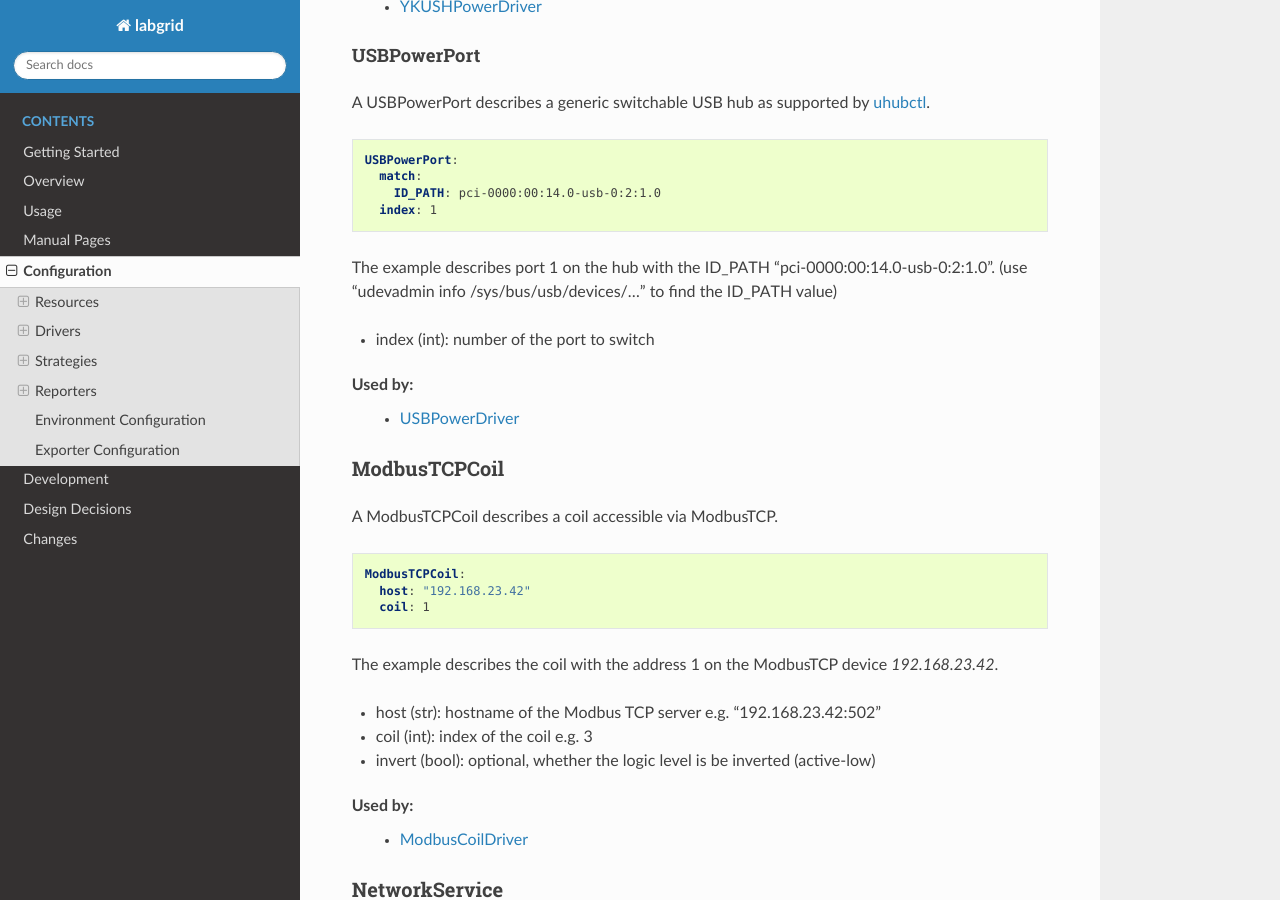
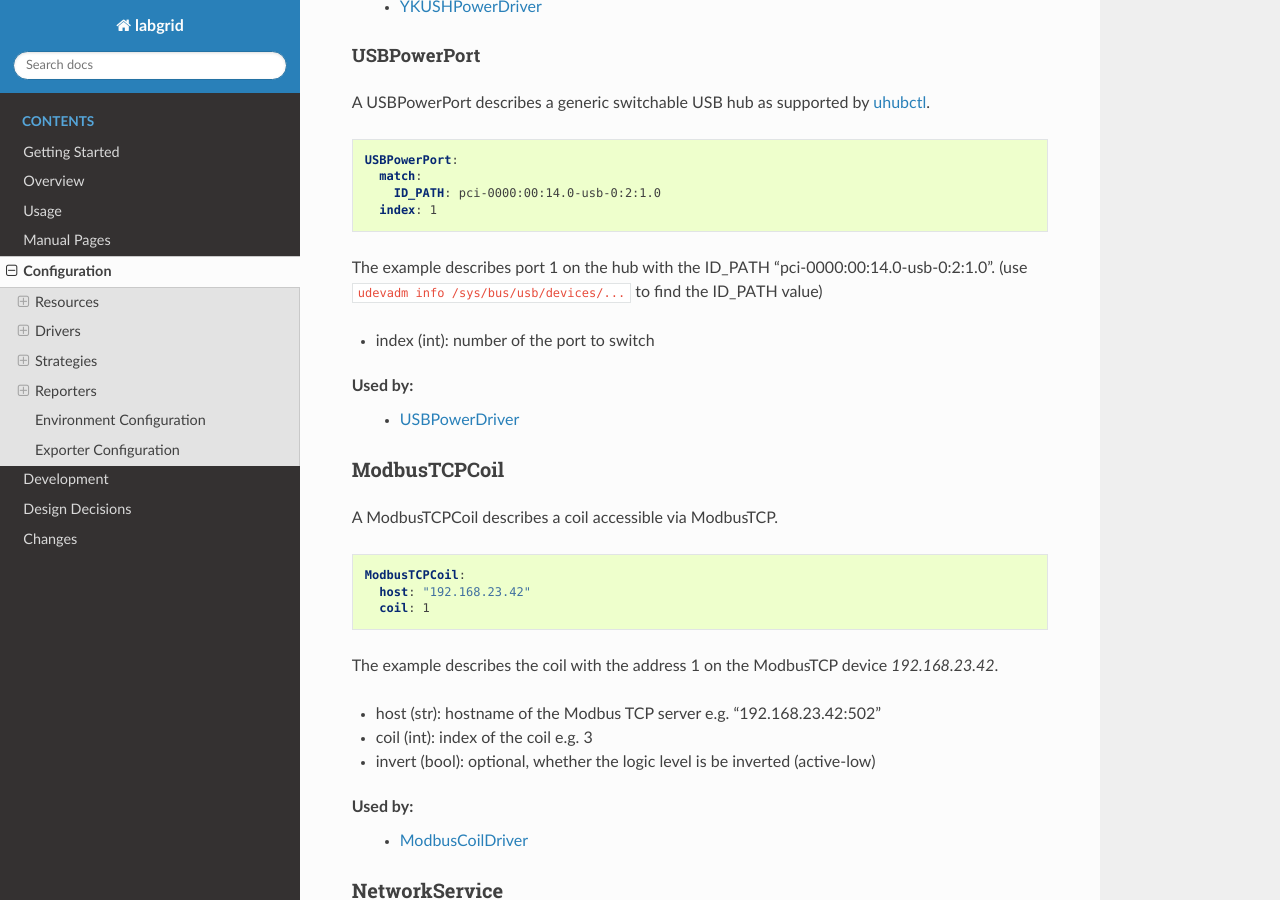
Before and after one commit to labgrid-project/labgrid, a Sphinx documentation site: the page built from doc/configuration.rst, in a window 1280 px wide and 900 px high, scrolled down 3221 px. Built offline with Sphinx 7.4.7 and the Read the Docs theme 2.0.0, drawn with Linux system fonts in a browser that asks for light colours; pages that are not in the unit, such as notebooks, are missing from menus.

Commit message:
doc: fix typo (s/udevadmin/udevadm/)
While at it replace the "double quoted command" around it with a ``inline code snippet``.

Signed-off-by: Ahmad Fatoum <ahmad@a3f.at>

```diff
--- a/doc/configuration.rst
+++ b/doc/configuration.rst
@@ -145,7 +145,7 @@ A USBPowerPort describes a generic switchable USB hub as supported by
 
 The example describes port 1 on the hub with the ID_PATH
 "pci-0000:00:14.0-usb-0:2:1.0".
-(use "udevadmin info /sys/bus/usb/devices/..." to find the ID_PATH value)
+(use ``udevadm info /sys/bus/usb/devices/...`` to find the ID_PATH value)
 
 - index (int): number of the port to switch
 
@@ -528,7 +528,7 @@ Only if these succeed, match entries provided by the user for the resource
 instance are considered.
 
 In addition to the properties reported by ``udevadm monitor --udev
---property``, elements of the ``ATTR(S){}`` dictionary (as shown by ``udevadmin
+--property``, elements of the ``ATTR(S){}`` dictionary (as shown by ``udevadm
 info <device> -a``) are useable as match keys.
 Finally ``sys_name`` allows matching against the name of the directory in
 sysfs.
```
